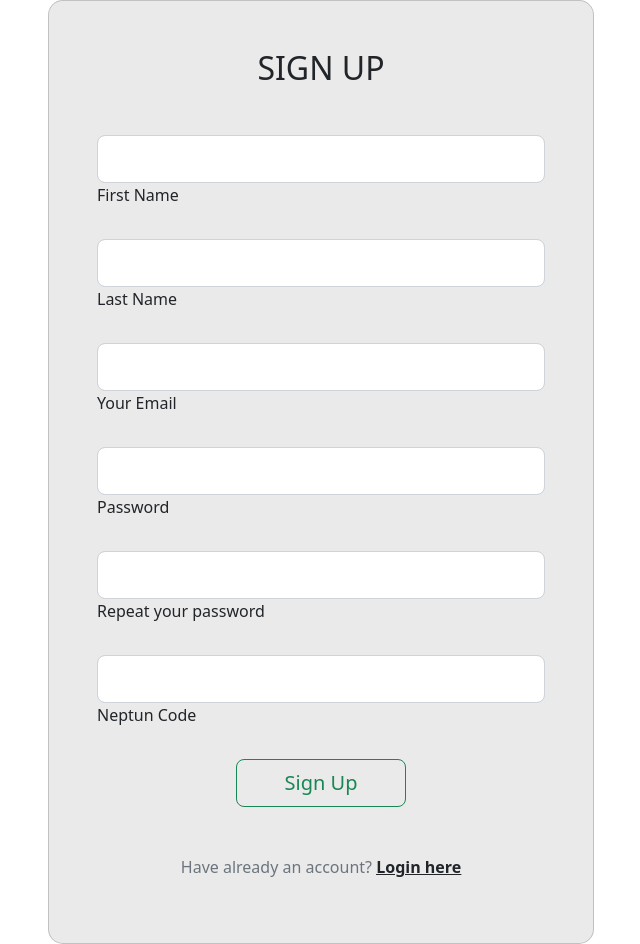
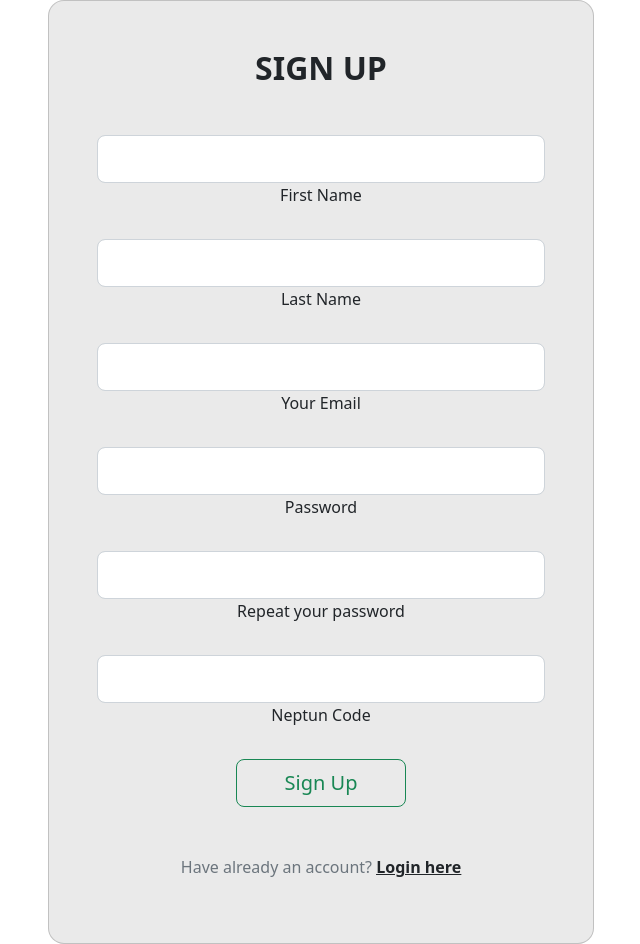
Before and after one commit to Csalex01/AttendanceManager, a Flask app: page /signup in a window 1280 px wide. Shown: the part 56-1000 px from the top of the page, without its empty margins (319-959 px from the left). Run offline with Flask 2, Linux system fonts and the light colour scheme.

Commit message:
Updated Login, Sign Up

```diff
--- a/src/AttendanceManager/templates/auth/login.html
+++ b/src/AttendanceManager/templates/auth/login.html
@@ -28,12 +28,6 @@
 
               <button class="btn btn-outline-success btn-lg px-5" type="submit">Login</button>
 
-              <div class="d-flex justify-content-center text-center mt-4 pt-1">
-                <a href="#!" class="text-black"><i class="fab fa-facebook-f fa-lg"></i></a>
-                <a href="#!" class="text-black"><i class="fab fa-twitter fa-lg mx-4 px-2"></i></a>
-                <a href="#!" class="text-black"><i class="fab fa-google fa-lg"></i></a>
-              </div>
-
             </div>
 
             <div>
--- a/src/AttendanceManager/templates/auth/signup.html
+++ b/src/AttendanceManager/templates/auth/signup.html
@@ -8,37 +8,37 @@
     <div class="container h-100">
       <div class="row d-flex justify-content-center align-items-center h-100">
         <div class="col-12 col-md-9 col-lg-7 col-xl-6">
-          <div class="card" style="border-radius: 15px;">
+          <div class="card" style="border-radius: 1rem;">
             <div class="card-body p-5">
-              <h2 class="text-uppercase text-center mb-5">Sign Up</h2>
+              <h2 class=" fw-bold text-uppercase text-center mb-5">Sign Up</h2>
 
               <form>
-                <div class="form-outline mb-4">
+                <div class="form-outline text-center mb-4">
                   <input type="text" id="form3Example1cg" class="form-control form-control-lg" />
                   <label class="form-label" for="form3Example1cg">First Name</label>
                 </div>
 
-                <div class="form-outline mb-4">
+                <div class="form-outline text-center mb-4">
                   <input type="text" id="form3Example1cg" class="form-control form-control-lg" />
                   <label class="form-label" for="form3Example1cg">Last Name</label>
                 </div>
 
-                <div class="form-outline mb-4">
+                <div class="form-outline text-center mb-4">
                   <input type="email" id="form3Example3cg" class="form-control form-control-lg" />
                   <label class="form-label" for="form3Example3cg">Your Email</label>
                 </div>
 
-                <div class="form-outline mb-4">
+                <div class="form-outline text-center mb-4">
                   <input type="password" id="form3Example4cg" class="form-control form-control-lg" />
                   <label class="form-label" for="form3Example4cg">Password</label>
                 </div>
 
-                <div class="form-outline mb-4">
+                <div class="form-outline text-center mb-4">
                   <input type="password" id="form3Example4cdg" class="form-control form-control-lg" />
                   <label class="form-label" for="form3Example4cdg">Repeat your password</label>
                 </div>
 
-                <div class="form-outline mb-4">
+                <div class="form-outline text-center mb-4">
                   <input type="text" id="form3Example4cdg" class="form-control form-control-lg" />
                   <label class="form-label" for="form3Example4cdg">Neptun Code</label>
                 </div>
```
